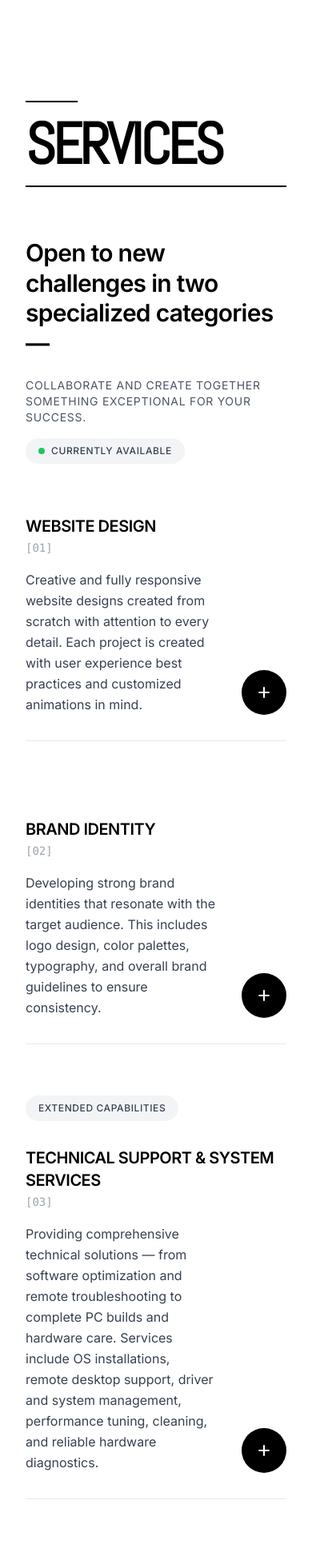
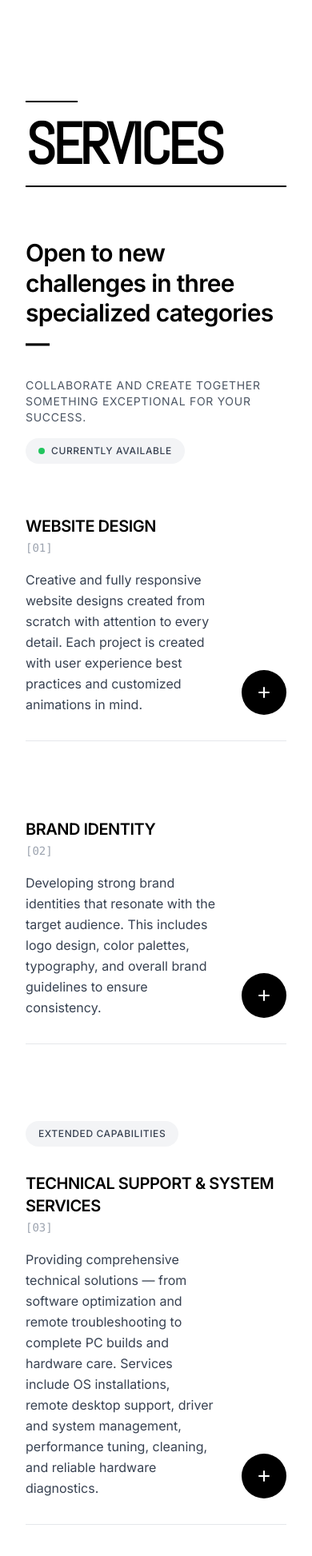
Before and after one commit to Jzznllvnc/jazz-portfolio, a Next.js app: page / in a window 390 px wide. Shown: the part 3864-5810 px from the top of the page at 80% size. Built offline with nearby package versions, Linux system fonts and the light colour scheme.

Commit message:
adjusted sticky section

```diff
--- a/src/components/sections/ServicesSection.js
+++ b/src/components/sections/ServicesSection.js
@@ -90,7 +90,7 @@ export default function ServicesSection() {
             variants={fadeInFromBottom}
             >
             <h3 className="text-3xl font-semibold leading-tight tracking-tight mb-6">
-                Open to new challenges in two specialized categories —
+                Open to new challenges in three specialized categories —
             </h3>
             <p className="text-gray-600 mb-4 uppercase text-sm tracking-wider">
                 Collaborate and create together something exceptional for your success.
@@ -138,13 +138,8 @@ export default function ServicesSection() {
             </div>
             </motion.div>
         ))}
-        </div>
-      </div>
 
           {/* Extended Capabilities */}
-      <div className="grid grid-cols-1 lg:grid-cols-2 gap-16 items-start mt-16 lg:mt-24">
-        <div className="hidden lg:block"></div>
-        <div>
           <motion.div
               initial="hidden"
               animate="visible"
```
Lines whose indentation alone changed are shown as unchanged.
